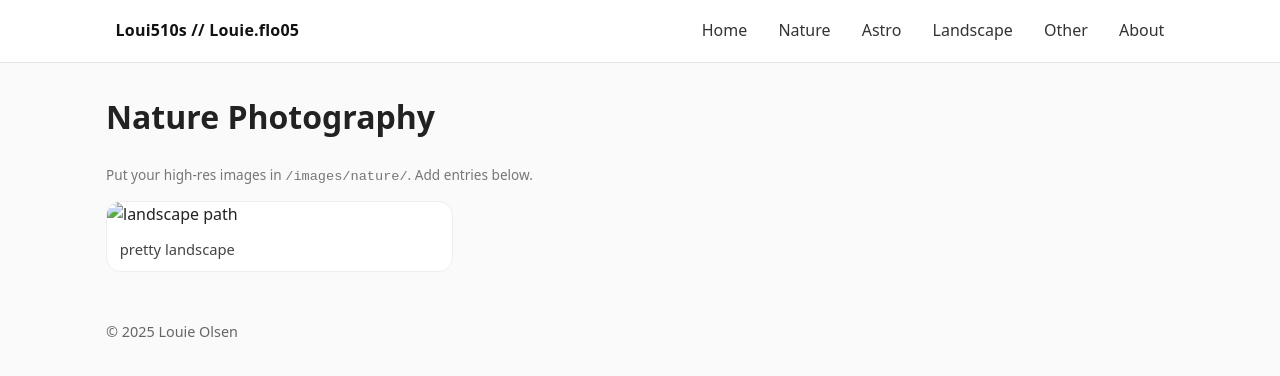
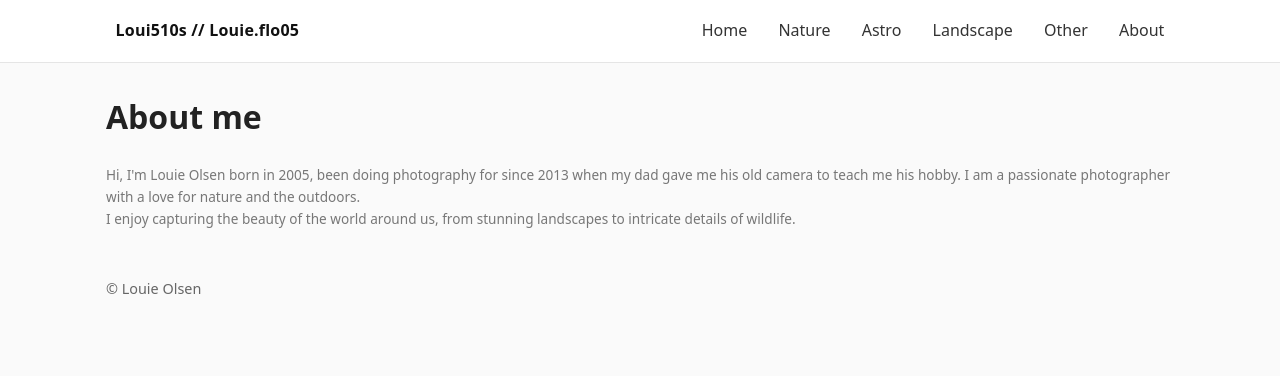
Before and after one commit to Loui510s/Loui510s.github.io, a plain HTML site: page aboutme.html in a window 1280 px wide. Drawn offline with Linux system fonts and the light colour scheme.

Commit message:
adding more text in am

```diff
--- a/aboutme.html
+++ b/aboutme.html
@@ -22,23 +22,13 @@
   </header>
 
   <main>
-    <h1>Nature Photography</h1>
-    <p class="small">Put your high-res images in <code>/images/nature/</code>. Add entries below.</p>
+    <h1>About me</h1>
+    <p class="small">Hi, I'm Louie Olsen born in 2005, been doing photography for since 2013 when my dad gave me his old camera to teach me his hobby. I am a passionate photographer with a love for nature and the outdoors. <br> I enjoy capturing the beauty of the world around us, from stunning landscapes to intricate details of wildlife.</p>
 
-    <div id="gallery" class="gallery" aria-live="polite"></div>
+
   </main>
 
   <footer>© <span id="y"></span> Louie Olsen</footer>
 
-  <script>
-    // List your images here (relative paths)
-    window.GALLERY = [
-      { src: '/images/landscape/example.jpg', alt: 'landscape path', caption: 'pretty landscape' },
-      // Add more:
-      // { src: '/images/landscape/filename.jpg', alt: '...', caption: '...' },
-    ];
-  </script>
-  <script src="/site.js"></script>
-  <script>document.getElementById('y').textContent = new Date().getFullYear(); renderGallery();</script>
 </body>
 </html>
```
